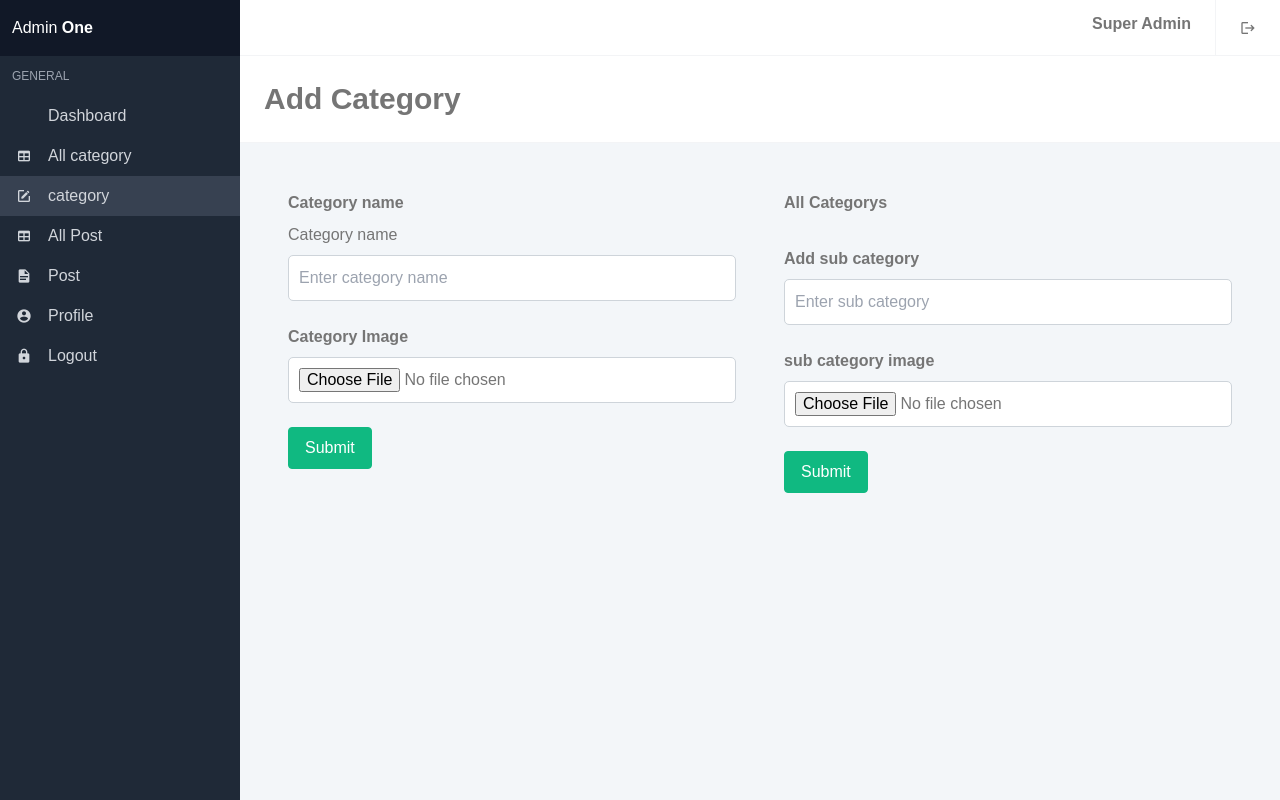
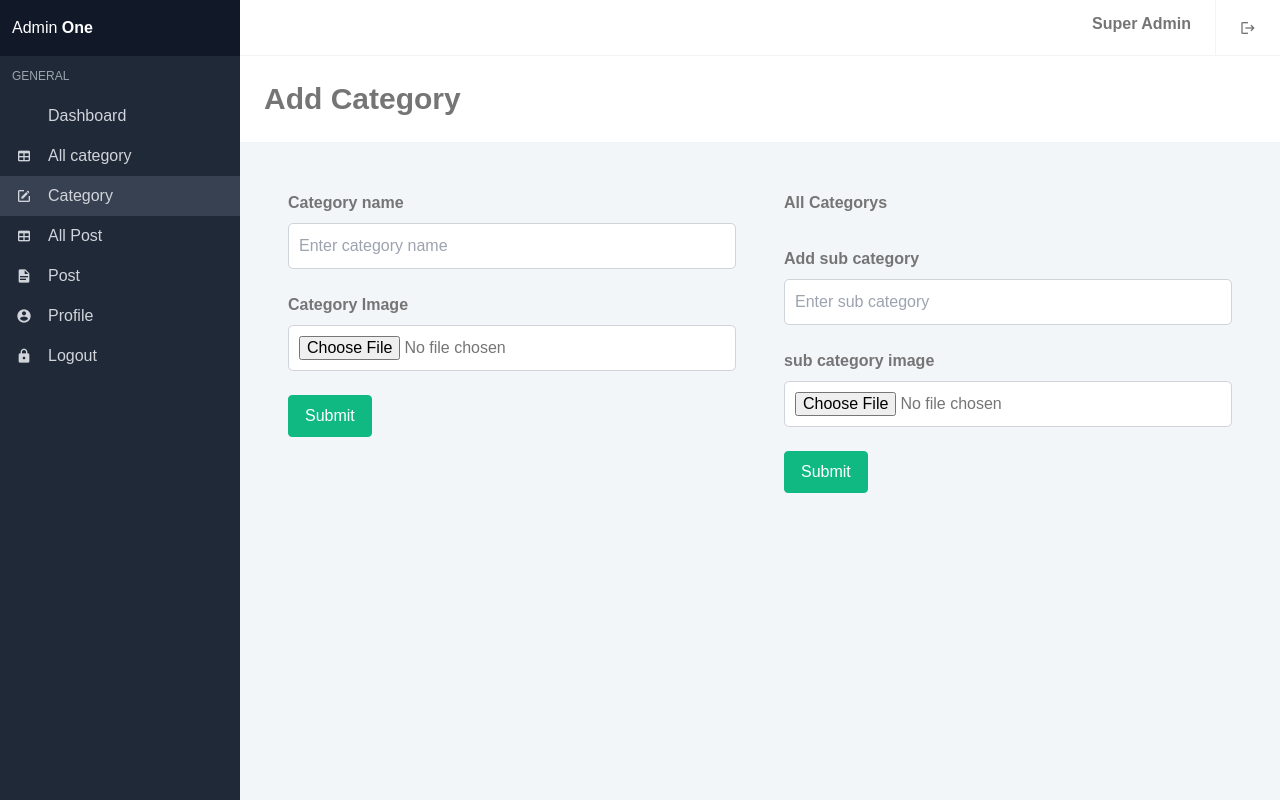
Before and after one commit to krishnaStarweb/admin, a Flask app: page /category in a window 1280 px wide. Run offline with Flask 2, Linux system fonts and the light colour scheme; some libraries are stand-ins or nearby versions.

Commit message:
some changes

```diff
--- a/app.py
+++ b/app.py
@@ -1,3 +1,5 @@
+from crypt import methods
+from operator import ne
 from turtle import pos
 from flask import Flask, render_template, request,  redirect, session, jsonify
 import mysql.connector
@@ -71,36 +73,58 @@
     return render_template('allCategory.html', all_category = name )
 
 # For edit category
-@app.route('/category/edit/<int:name>', methods=['GET','POST'])
+@app.route('/category/edit/<name>', methods=['GET','POST', 'PATCH'])
 def edit(name):
     #Select data from category table using category id
-    Data = mycursor.execute('SELECT * FROM category where id = %s ', [name])
-    mycursor.execute(Data)
+    mycursor.execute("SELECT * FROM category where id = '" +name +"'")
     user = mycursor.fetchone()
-
     #Update data into table
-    if (request.method == "POST"):
+    if request.method == "POST":
         category_name = request.form.get('category_name')
         category_image = request.form.get('image')
         sub_category_name = request.form.get('sub_category')
         sub_category_image = request.form.get('sub_category_image')
         parent = request.form.get('get_value')
 
-        mycursor.execute('UPDATE category SET(category_name, category_image, sub_category_name, sub_category_image) values(%s, %s, %s, %s, %s) ' , (category_name, category_image, sub_category_name, sub_category_image,parent))
+        query = '''UPDATE category
+                SET category_name = %s, category_image = %s, sub_category_name = %s, sub_category_image = %s ,parent = %s
+                WHERE id = %s '''
+        values =  (category_name, category_image, sub_category_name, sub_category_image, parent, name)
+        mycursor.execute(query, values)
         mydb.commit()
 
-        return render_template('allCategory.html', user = user, all_name = all_name )
-    return render_template('edit.html' , user=user, all_name = all_name)
+        return redirect('/allCategory')
+    return render_template('edit.html' , user = user, all_name = all_name, name = name)
+
+#Delete one or more category
+@app.route('/moredelete', methods= ['POST', 'GET'])
+def moredelete():
+    if request.method == 'POST':
+        for gt in request.form.getlist('clinic_info'):
+            print(gt)
+            mycursor.execute("DELETE FROM category WHERE id = {0}" .format(gt))
+            mydb.commit()
+    return redirect('/allCategory')
+
+#Delete one or more post
+@app.route("/deletemorepost", methods=['POST', 'GET'])
+def deletemorepost():
+    if request.method == 'POST':
+        for gt1 in request.form.getlist('clinic_info1'):
+            print(gt1)
+            mycursor.execute("DELETE FROM post WHERE id = {0}" .format(gt1))
+            mydb.commit()
+    return redirect('/allPost')
 
 #For delete category
-@app.route('/category/delete/<string:name>', methods=['GET','POST'])
+@app.route('/category/delete/<name>', methods=['GET','POST'])
 def delete(name):
     #Delete data from category table using category id
     mycursor.execute('DELETE FROM category WHERE id = %s',[name])
-    delete =  mycursor.fetchone()
+    delete =  mycursor.fetchall()
     mydb.commit()
 
-    return render_template('allCategory.html', delete = delete , all_name = all_name)
+    return redirect('/allCategory')
 
 
 #All post template
@@ -114,34 +138,37 @@
     return render_template('allPost.html' , all_post = all_post)
 
 #For delete post
-@app.route('/post/delete/<string:post>', methods=['GET','POST'])
+@app.route('/post/delete/<post>', methods=['GET','POST'])
 def deletePost(post):
     #Delete row form post table using post id
-    mycursor.execute('DELETE FROM post WHERE id = %s', post)
+    mycursor.execute('DELETE FROM post WHERE id = %s', [post])
     deletePost =  mycursor.fetchall()
     mydb.commit()
 
-    return render_template('allPost.html', deletePost = deletePost)
+    return redirect('/allPost')
 
 #For edit post
-@app.route('/post/edit/<string:post>', methods=['GET','POST'])
+@app.route('/post/edit/<post>', methods=['GET','POST'])
 def editPost(post):
-    #Select values from post table using post id
-    editPost = mycursor.execute('SELECT * FROM post WHERE id = %s',[post])
-    mycursor.execute(editPost)
+    mycursor.execute("SELECT * FROM post where id = '" +post +"'")
     edit_post =  mycursor.fetchone()
-
+    print(edit_post)
     #Update data
     if (request.method == 'POST'):
         post = request.form.get('post_name')
         post_image = request.form.get('post_image')
         description = request.form.get('description')
-        parent = request.form.get('get_Value')
+        parent = request.form.get('clinic_info1')
+        print(post)
 
-        mycursor.execute('insert into post (post, post_image, description, parent) values(%s, %s, %s, %s)', (post, post_image, description, parent))
+        querys = '''UPDATE post
+                SET post = %s, post_image = %s, description = %s, category_parent = %s
+                WHERE id = %s '''
+        valuess = (post, post_image, description, parent, post)
+        mycursor.execute(querys, valuess)
         mydb.commit()
 
-        return render_template('editPost.html', edit_post = edit_post ,all_name = all_name)
+        return redirect('/allPost')
     return render_template('editPost.html', edit_post = edit_post, all_name = all_name)
 
 
@@ -161,7 +188,7 @@
         sub_category_image = request.form.get('sub_category_image')
         parent = request.form.get('get_value')
 
-        mycursor.execute('insert into category (category_name, category_image, sub_category_name,  sub_category_image,category_parent) values(%s, %s, %s, %s, %s)', (category_name, category_image, sub_category_name, sub_category_image, parent))
+        mycursor.execute('insert into category (category_name, category_image, sub_category_name,  sub_category_image, parent) values(%s, %s, %s, %s, %s)', (category_name, category_image, sub_category_name, sub_category_image, parent))
         mydb.commit()
         # mycursor.close()
 
@@ -192,9 +219,9 @@
         post = request.form.get('post_name')
         post_image = request.form.get('post_image')
         description = request.form.get('description')
-        parent = request.form.get('get_value')
+        parent = request.form.get('get_value1')
 
-        mycursor.execute('insert into post (post, post_image, description,category_parent) values(%s, %s, %s,%s)', (post, post_image, description, parent))
+        mycursor.execute('insert into post (post, post_image, description, category_parent) values(%s, %s, %s,%s)', (post, post_image, description, parent))
         mydb.commit()
 
         return render_template('post.html', all_name = all_name)
--- a/static/css/main.css
+++ b/static/css/main.css
@@ -94,3 +94,7 @@
 #textarea{
     width: 100%;
 }
+
+.moreDel{
+    margin-left: 92%;
+}
--- a/templates/category.html
+++ b/templates/category.html
@@ -33,6 +33,7 @@
   <meta property="twitter:image:src" content="https://justboil.me/images/one-tailwind/repository-preview-hi-res.png">
   <meta property="twitter:image:width" content="1920">
   <meta property="twitter:image:height" content="960">
+  <script src="http://ajax.googleapis.com/ajax/libs/jquery/1.7.0/jquery.min.js"></script>
 
   <!-- Global site tag (gtag.js) - Google Analytics -->
   <!-- <script async src="https://www.googletagmanager.com/gtag/js?id=UA-130795909-1"></script> -->
@@ -106,7 +107,7 @@
       <li class="active">
         <a href="/category">
           <span class="icon"><i class="mdi mdi-square-edit-outline"></i></span>
-          <span class="menu-item-label">category</span>
+          <span class="menu-item-label">Category</span>
         </a>
       </li>
       <li>
@@ -143,21 +144,21 @@
   </div>
 </section>
 <section class="section main-section">
-  <form action="/category" method="POST">
+  <form action="/category" method="POST" class="upload-file">
     <section class="section main-section category">
       <!-- <div class="card mb-6"> -->
         <h1 class="label">Category name</h1>
           <div class="form-group">
           <!-- <form  class="cateogry" style="padding: 5px"> -->
-            <label for="category_name" class="form-label">Category name</label>
-            <input type="text" class="form-control" name="category_name" id="category_name" placeholder="Enter category name">
+            <!-- <label for="category_name" class="form-label"></label> -->
+            <input type="text" class="form-control" name="category_name" id="category_name" placeholder="Enter category name" pattern="[A-Za-z]{1,15}" maxlength="15">
           </div>
         <!-- </form><br> -->
         <!-- <form> -->
           <br>
           <div class="form-group">
             <label for="image" class="label"><h1>Category Image</h1></label>
-            <input type="file" class="form-control" name="image" id="image">
+            <input type="file" class="form-control" name="image" id="image" data-max-size="2048" accept="image/png, image/jpeg, image/webp">
           </div>
         <!-- </form><br> -->
         <br>
@@ -175,7 +176,7 @@
           {% for cat in all_name %}
           <label data-label="Company">
             <!-- <a href="/category/{{ cat[1] }}"> -->
-              <input type="radio" name="get_value" id="get_value"  value="{{ cat[1] }}">
+              <input type="radio" name="get_value" id="get_value"  value="{{ cat[1] }}" required>
               <label >{{ cat[0] }}</label>
             <!-- </a> -->
           </label>
@@ -207,14 +208,14 @@
       <!-- <form  class="subcateogry"> -->
         <div class="form-group">
           <label for="sub_category" class="label"><h2>Add sub category</h2></label>
-          <input type="text" class="form-control " name="sub_category" id="sub_category" placeholder="Enter sub category">
+          <input type="text" class="form-control " name="sub_category" id="sub_category" placeholder="Enter sub category" pattern="[A-Za-z]{1,15}" maxlength="15">
         </div>
         <!-- </form><br> -->
         <br>
         <!-- <form> -->
           <div class="form-group">
             <label for="sub_category_image" class="label"><h2>sub category image</h2></label>
-            <input type="file" class="form-control" name="sub_category_image" id="sub_category_image">
+            <input type="file" class="form-control" name="sub_category_image" id="sub_category_image" accept="image/png, image/jpeg">
           </div><br>
           <!-- </form><br> -->
           <div class="field grouped">
@@ -229,7 +230,28 @@
 </div>
 
 
-<!-- <script>
+<script>
+  $(function(){
+      var fileInput = $('.upload-file');
+      var maxSize = fileInput.data('max-size');
+      $('.image').submit(function(e){
+          if(fileInput.get(0).files.length){
+              var fileSize = fileInput.get(0).files[0].size; // in bytes
+              if(fileSize>maxSize){
+                  alert('file size is more then' + maxSize + ' bytes');
+                  return false;
+              }else{
+                  alert('file size is correct- '+fileSize+' bytes');
+              }
+          }else{
+              alert('choose file, please');
+              return false;
+          }
+      });
+  });
+</script>
+
+<script>
   $(document).ready(function() {
       $('#submit').click(function() {
           var insert = [];
@@ -251,7 +273,7 @@
           });
       });
   });
-</script> -->
+</script>
 
 <!-- Scripts below are for demo only -->
 <!-- <script type="text/javascript" src="js/main.min.js?v=1628755089081"></script> -->
--- a/templates/index.html
+++ b/templates/index.html
@@ -100,7 +100,7 @@
       <li>
         <a href="/category">
           <span class="icon"><i class="mdi mdi-square-edit-outline"></i></span>
-          <span class="menu-item-label">category</span>
+          <span class="menu-item-label">Category</span>
         </a>
       </li>
       <li class="--set-active-forms-html">
@@ -137,7 +137,7 @@
         <div class="card-content">
           <div class="flex items-center justify-between">
             <div class="widget-label">
-              <h1>category</h1>
+              <h1>Category</h1>
               <h1>{{ row[0] }}</h1>
             </div>
           </div>
@@ -151,7 +151,7 @@
         <div class="card-content">
           <div class="flex items-center justify-between">
             <div class="widget-label">
-              <h1>post</h1>
+              <h1>Post</h1>
               <h1>{{ ro[0] }}</h1>
             </div>
           </div>
--- a/templates/profile.html
+++ b/templates/profile.html
@@ -105,7 +105,7 @@
       <li class="--set-active-forms-html">
         <a href="/category">
           <span class="icon"><i class="mdi mdi-square-edit-outline"></i></span>
-          <span class="menu-item-label">category</span>
+          <span class="menu-item-label">Category</span>
         </a>
       </li>
       <li class="--set-active-forms-html">
```
Also changed, not shown: templates/allCategory.html (+8 -17 lines), templates/allPost.html (+7 -14 lines), templates/edit.html (+7 -23 lines), templates/editPost.html (+5 -5 lines), templates/post.html (+7 -9 lines).
